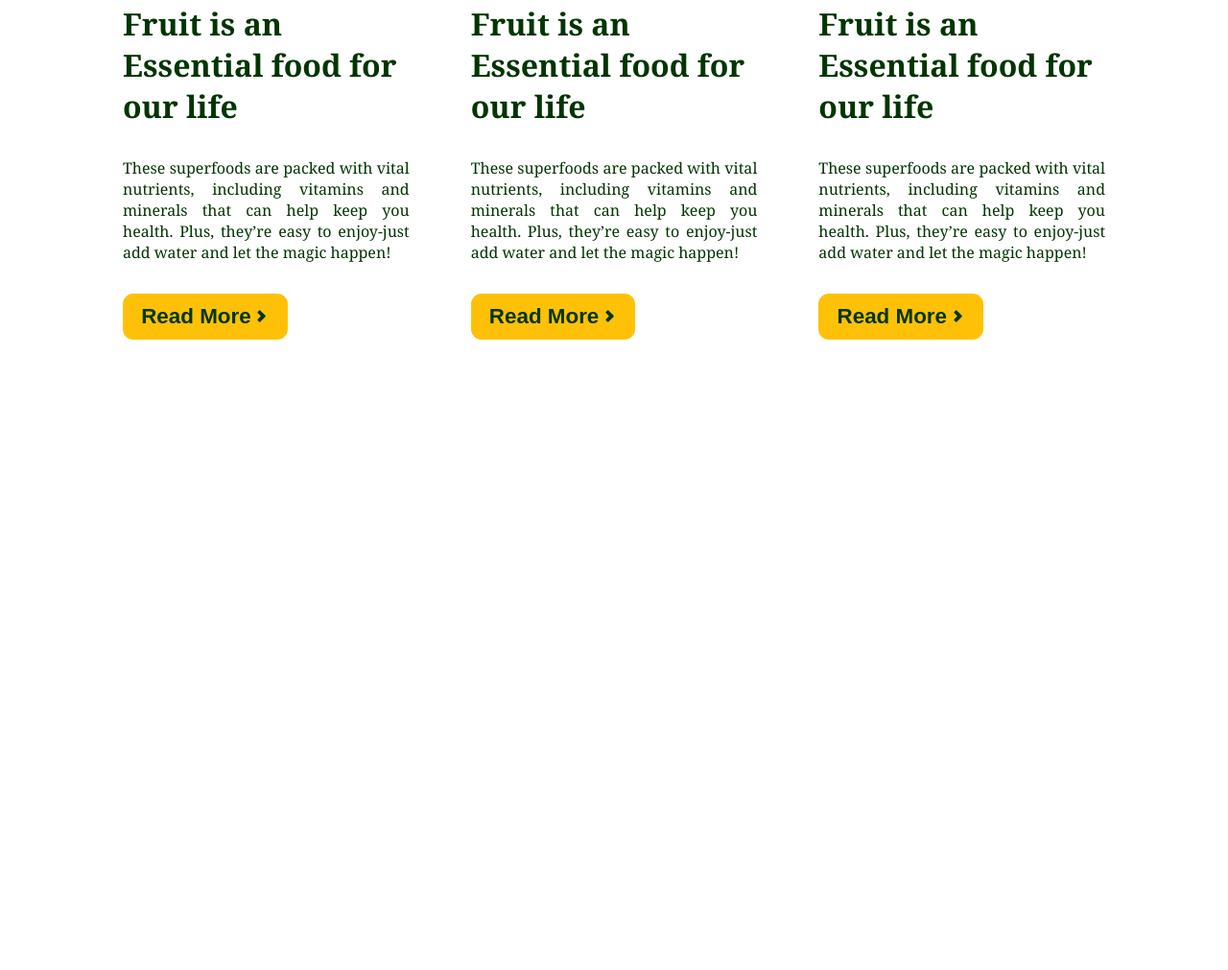
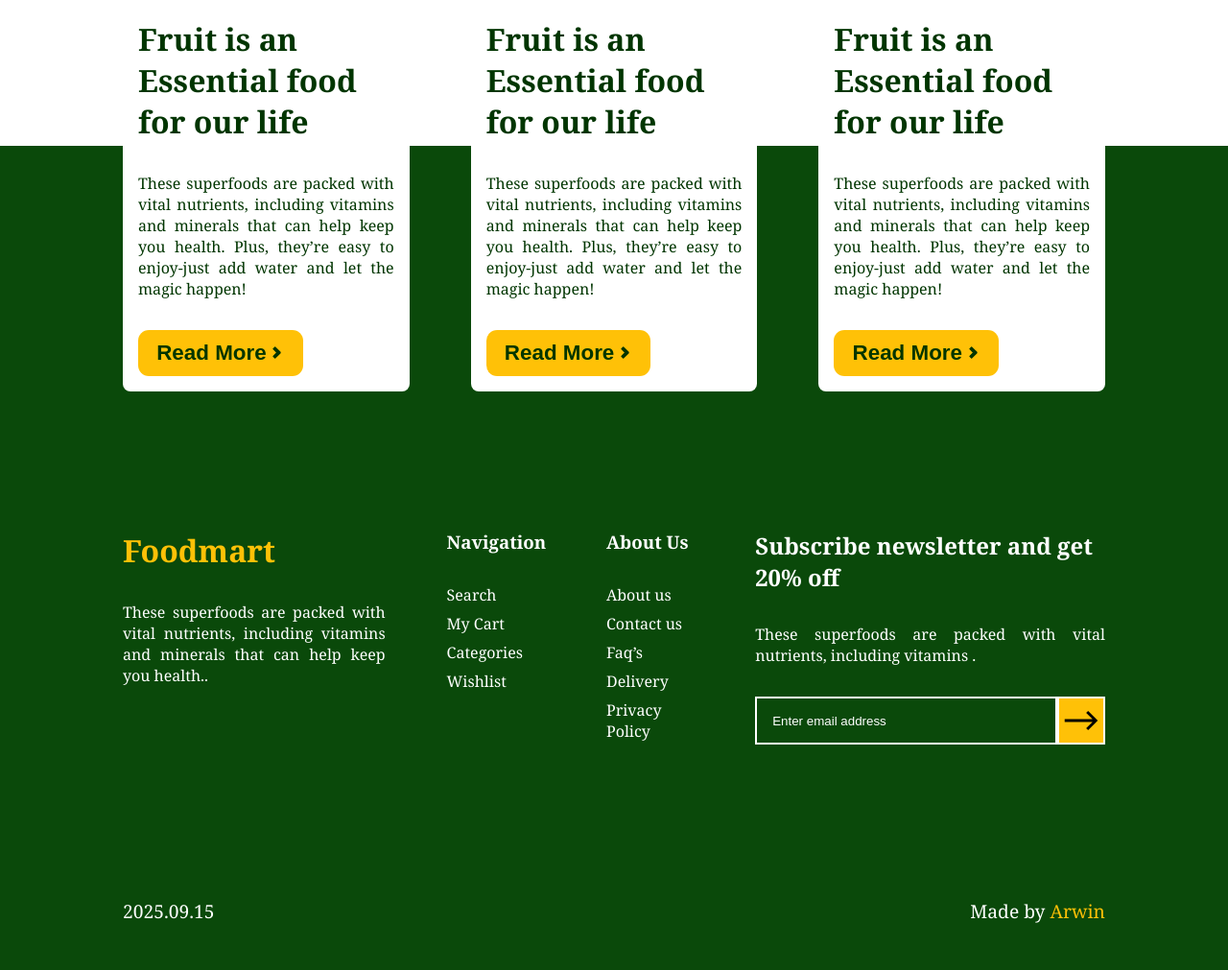
Before and after one commit to Arvin72x/FOODMART, a plain HTML site: page index.html in a window 1280 px wide. Shown: the part 5760-6771 px from the top of the page at 96% size. Before the commit the page ends 6178 px from the top, so only its background shows below. Drawn offline with Linux system fonts and the light colour scheme.

Commit message:
add footer section

```diff
--- a/assets/css/style.css
+++ b/assets/css/style.css
@@ -48,6 +48,10 @@
 
 .bg-color-green-barken {
     background-color: #327613;
+}
+
+.bg-color-green-barken2 {
+    background-color: #0A490A;
 }
 
 .bg-color-pink {
@@ -136,8 +140,13 @@
 .gap-3 {
     gap: 3rem;
 }
+
 .gap-4 {
     gap: 4rem;
+}
+
+.gap-10 {
+    gap: 10rem;
 }
 
 
@@ -178,6 +187,18 @@
     width: 45%;
 }
 
+.width-40 {
+    width: 40%;
+}
+
+.width-35 {
+    width: 35%;
+}
+
+.width-30 {
+    width: 30%;
+}
+
 .width-25 {
     width: 25%;
 }
@@ -185,6 +206,15 @@
 .width-20 {
     width: 23%;
 }
+
+.width-15 {
+    width: 15%;
+}
+
+.width-10 {
+    width: 10%;
+}
+
 
 
 /* height styles */
@@ -310,7 +340,7 @@ body {
     font-family: Cambria, Cochin, Georgia, Times, 'Times New Roman', serif;
 }
 
-/*------ header */
+/*-------------------- header ------------ */
 
 .header {
     padding: 2rem 0;
@@ -353,6 +383,11 @@ body {
     justify-content: space-between;
     align-items: center;
 }
+
+
+
+
+/*------------- main section -----------*/
 
 
 /*------- baner section */
@@ -641,12 +676,19 @@ body {
 
 .Blog-Articles-card-item {
     border-radius: .5rem;
+    background-color: #fff;
     overflow: hidden;
 }
 
 .Blog-Articles-card-item-img {
     border-radius: .5rem;
 }
+
+.Blog-Articles-card-item-text {
+    padding: 1rem;
+}
+
+
 
 .Blog-Articles-card-label {
     padding: 5px 20px;
@@ -655,3 +697,46 @@ body {
     left: 1rem;
     font-weight: 600;
 }
+
+
+
+/*---------------- footer section -------*/
+
+.footer-bg-box {
+    height: 20rem;
+    width: 100%;
+    top: -20rem;
+    z-index: -1;
+}
+
+.footer-input-emile {
+    height: 50px;
+}
+
+.footer-input-emile input {
+    border: 2px solid white;
+    padding-left: 1rem;
+    width: 100%;
+    color: #fff;
+}
+
+.footer-input-emile input::placeholder {
+    color: white;
+}
+
+.footer-input-emile img {
+    width: 50px;
+    border: 2px solid white;
+    background-color: #FFC107;
+}
+
+.footer-mark>p {
+    font-size: larger;
+}
+
+button {
+   transition: all ease 1s;
+}
+button:hover {
+    transform: translateY(-4px);
+}
--- a/index.html
+++ b/index.html
@@ -13,7 +13,7 @@
 
     <!-------- header section -------->
 
-    <header class="header color-fff  bg-color-green Dis-flex justify-content-evenly align-items-center">
+    <header class="header color-fff bg-color-green Dis-flex justify-content-evenly align-items-center">
 
         <h1>FOODMART</h1>
 
@@ -985,7 +985,58 @@
 
     <!-------- footer section -------->
 
-    <footer class="footer">
+    <footer class="footer bg-color-green-barken2 Dis-flex justify-content-center align-items-center pos-relative">
+        <div class="footer-bg-box pos-absolute bg-color-green-barken2"></div>
+
+        <div class="footer-box width-80 Dis-flex flex-dir-column gap-10 M-top-5">
+
+            <div class="footer-text-box Dis-flex gap-4 color-fff">
+
+                <div class="width-30 Dis-flex gap-2 flex-dir-column">
+                    <h1 class="color-yellow">Foodmart</h1>
+                    <p class="text-align-justify">These superfoods are packed with vital nutrients, including vitamins
+                        and minerals that can help
+                        keep you health..</p>
+                </div>
+
+                <div class="width-10 Dis-flex gap-2 flex-dir-column">
+                    <h3>Navigation</h3>
+                    <ul class="li-style-type-none Dis-flex gap-05 flex-dir-column">
+                        <li>Search</li>
+                        <li>My Cart</li>
+                        <li>Categories</li>
+                        <li>Wishlist</li>
+                    </ul>
+                </div>
+
+                <div class="width-10 Dis-flex gap-2 flex-dir-column">
+                    <h3>About Us</h3>
+                    <ul class="li-style-type-none Dis-flex gap-05 flex-dir-column">
+                        <li>About us</li>
+                        <li>Contact us</li>
+                        <li>Faq’s</li>
+                        <li>Delivery</li>
+                        <li>Privacy Policy</li>
+                    </ul>
+                </div>
+
+                <div class="width-40 Dis-flex gap-2 flex-dir-column">
+                    <h3 class="text-3">Subscribe newsletter and get 20% off</h3>
+                    <p class="text-align-justify">These superfoods are packed with vital nutrients, including vitamins .
+                    </p>
+                    <div class="footer-input-emile Dis-flex justify-content-center">
+                        <input class="bg-color-transparent" type="email" placeholder="Enter email address">
+                        <img src="/assets/image/direction-straight-right-svgrepo-com.svg" alt="">
+                    </div>
+                </div>
+
+            </div>
+
+            <div class="footer-mark color-fff Dis-flex justify-content-between M-bottom-3">
+                <p class="">2025.09.15</p>
+                <p>Made by <span class="color-yellow">Arwin</span></p>
+            </div>
+        </div>
 
     </footer>
 
```
Also changed, not shown: assets/image/direction-straight-right-svgrepo-com.svg (added).
